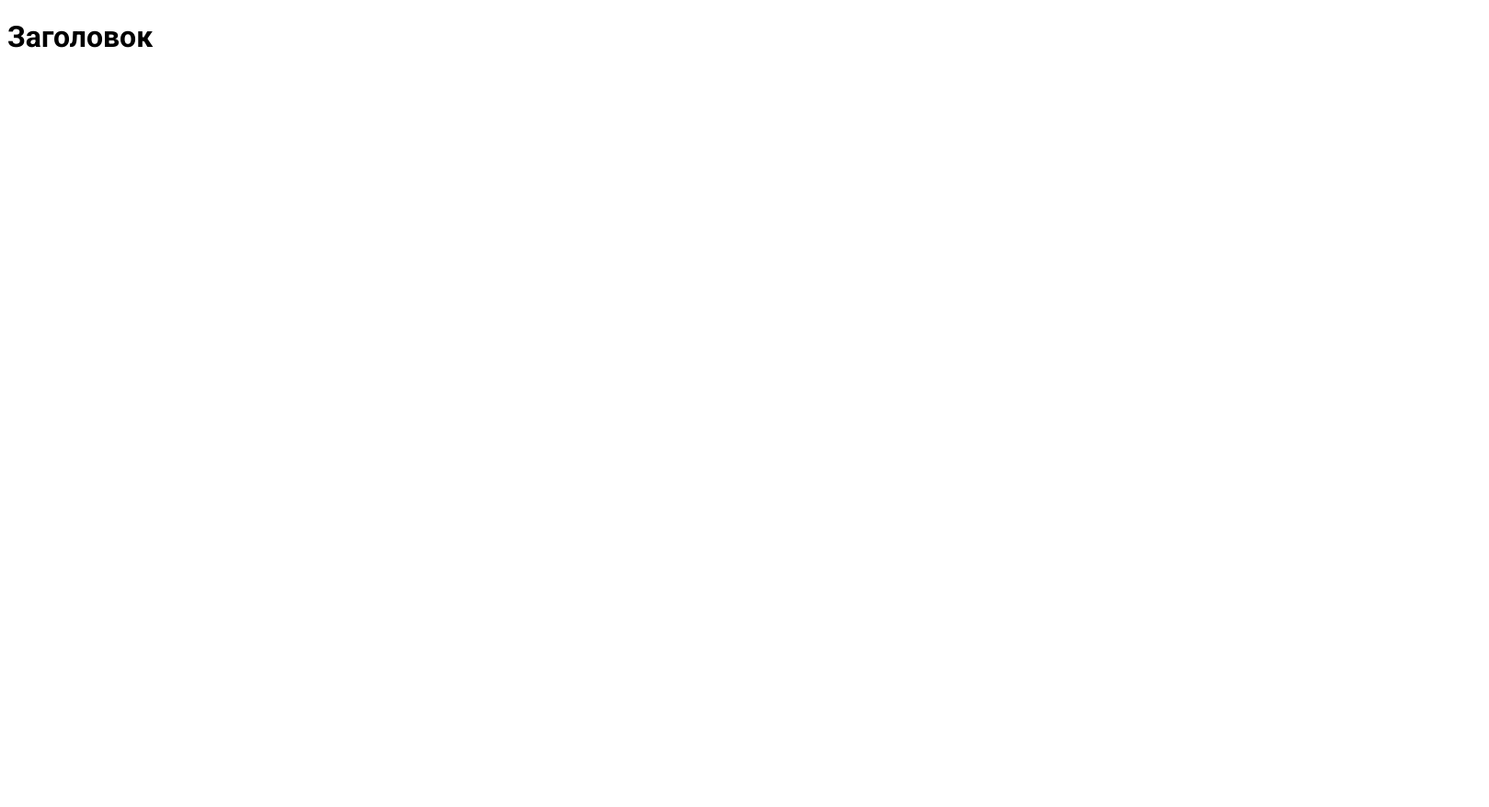
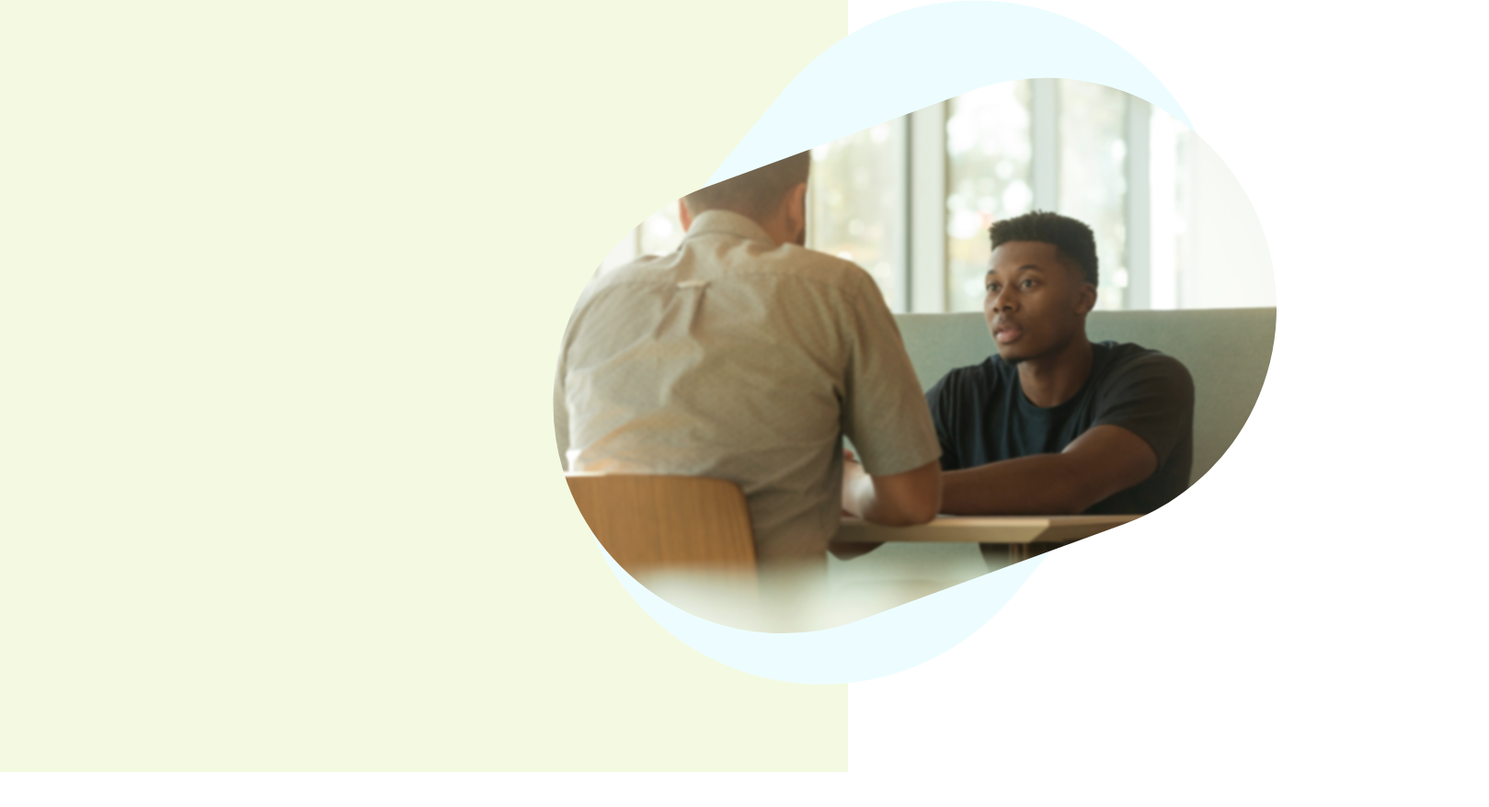
Before and after one commit to Sunnalen/homework, a plain HTML site: page practic/lesson1/index.html in a window 1280 px wide. Shown: the whole page at 92% size, 1619 px wide, since content can reach past the window. Before the commit the page ends 800 px from the top, so only its background shows below. Drawn offline with Linux system fonts and the light colour scheme.

Commit message:
create img

```diff
--- a/practic/lesson1/index.html
+++ b/practic/lesson1/index.html
@@ -1,14 +1,27 @@
 <!DOCTYPE html>
 <html lang="en">
   <head>
-  <meta charset="UTF-8">
-  <meta http-equiv="X-UA-Compatible" content="IE=edge">
-  <meta name="viewport" content="width=device-width, initial-scale=1.0">
-  <link rel="stylesheet" href="style.css">
+    <meta charset="UTF-8" />
+    <meta http-equiv="X-UA-Compatible" content="IE=edge" />
+    <meta name="viewport" content="width=device-width, initial-scale=1.0" />
+    <link rel="stylesheet" href="style.css" />
     <title>Document</title>
   </head>
   <body>
-  <h1>Заголовок</h1>
+    <!-- .intro -->
+    <div class="intro">
+      <div class="container"></div>
+
+      <div class="intro__right">
+        <div class="intro__cell">
+          <div class="intro__person">
+            <img src="./img/intro-person.jpg" alt="" />
+          </div>
+        </div>
+      </div>
+    </div>
+    <!-- /.intro -->
+
     <script src="app.js"></script>
   </body>
 </html>
--- a/practic/lesson1/style.css
+++ b/practic/lesson1/style.css
@@ -1,5 +1,94 @@
 @import url('https://fonts.googleapis.com/css2?family=Roboto:wght@300;400;500;700&display=swap');
 
+/* Reset style */
+
+*,
+*::before,
+*::after {
+  box-sizing: border-box;
+}
+
+h1,
+h2,
+h3,
+h4,
+h5,
+h6,
+p {
+  margin: 0;
+  padding: 0;
+}
+
+/* Style */
+
 body {
+  margin: 0;
+
+  overflow: hidden;
+
   font-family: 'Roboto', sans-serif;
 }
+
+.container {
+  margin: 0 auto;
+
+  display: block;
+
+  max-width: 1150px;
+  width: 100%;
+  height: 100%;
+}
+
+/* Intro ============== */
+
+.intro {
+  height: 840px;
+  position: relative;
+
+  background-color: #f4f9e2;
+}
+
+.intro__right {
+  position: absolute;
+  right: 0;
+  top: 0;
+  bottom: 0;
+
+  width: 28%;
+
+  background-color: #fff;
+}
+
+.intro__cell,
+.intro__person {
+  position: absolute;
+
+  width: 805px;
+  height: 545px;
+
+  border-radius: 315px;
+}
+
+.intro__cell {
+  right: -100px;
+  top: 100px;
+
+  background-color: #edfdff;
+
+  transform: rotate(130deg);
+}
+
+.intro__person {
+  height: 500px;
+  transform: rotate(210deg);
+  overflow: hidden;
+}
+
+.intro__person img {
+  position: relative;
+  right: 280px;
+  top: -160px;
+
+  transform: rotate(20deg);
+  filter: blur(1px) grayscale(10%);
+}
```
Also changed, not shown: practic/lesson1/img/intro-person.jpg (added). Lines whose indentation alone changed are shown as unchanged.
